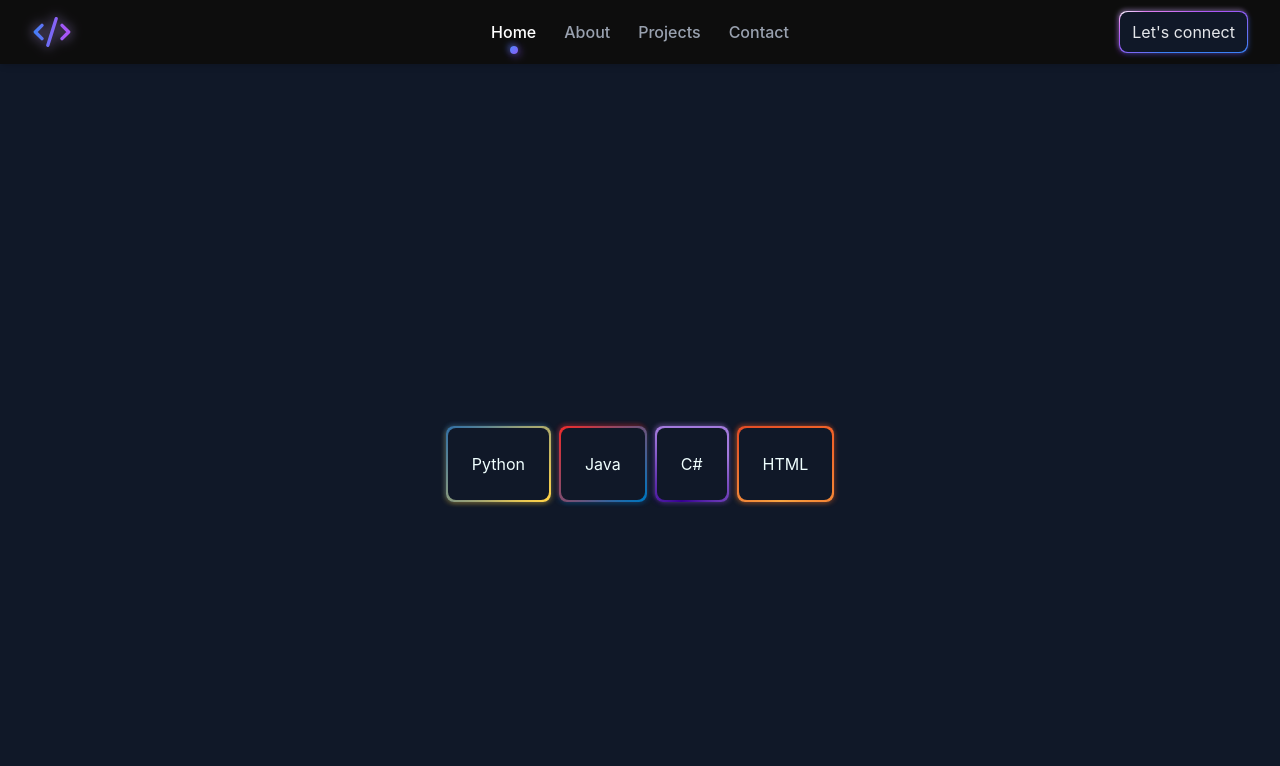
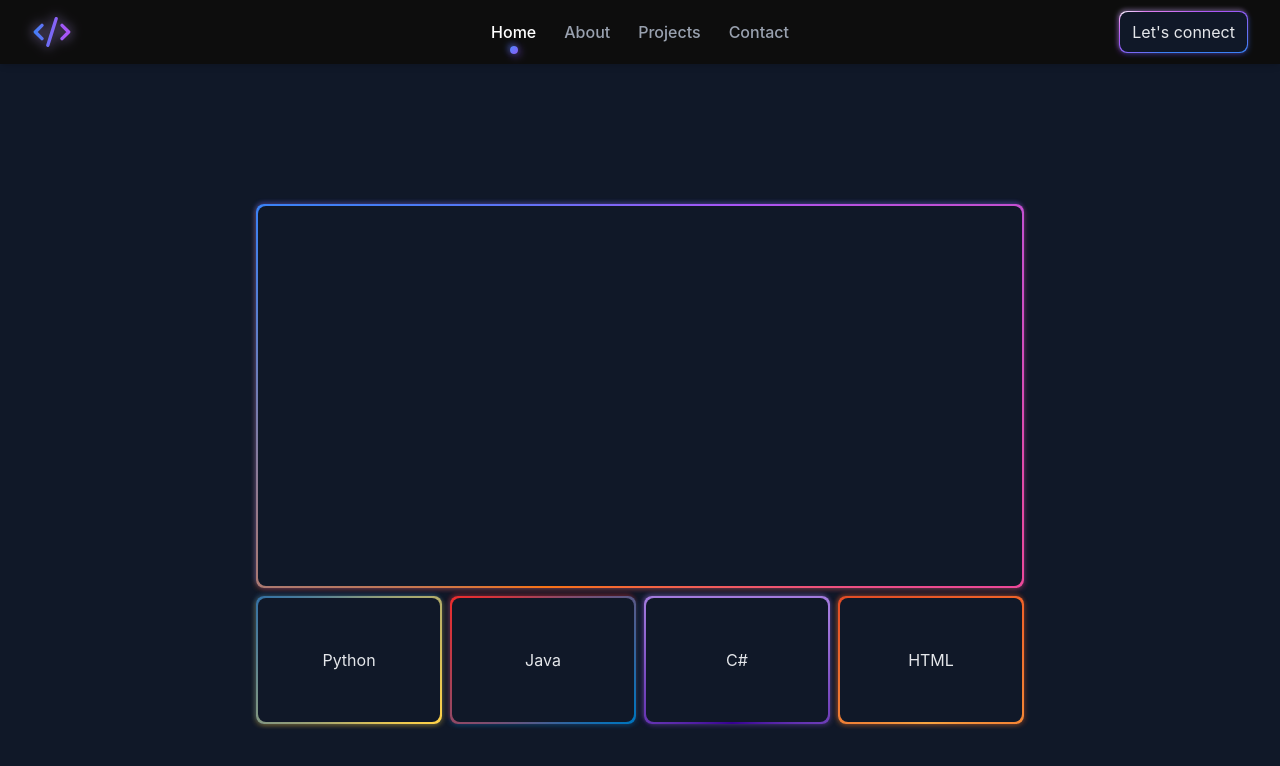
Before and after one commit to PeterKelemen2/cv-site, a Vue app: page / in a window 1280 px wide. Shown: the top 766 px of the page. Built offline with nearby package versions, Linux system fonts and the light colour scheme.

Commit message:
Improve on scaffolding

```diff
--- a/src/components/GradientBorderCard.vue
+++ b/src/components/GradientBorderCard.vue
@@ -75,7 +75,7 @@ const borderStyle = computed(() => ({
 
 <template>
   <div ref="borderEl" :style="borderStyle" class="gradient-border-card rounded-lg">
-    <div class="relative z-10 rounded-lg bg-gray-900">
+    <div class="relative z-10 h-full rounded-lg bg-gray-900">
       <slot />
     </div>
   </div>
--- a/src/views/HomeView.vue
+++ b/src/views/HomeView.vue
@@ -3,19 +3,46 @@ import GradientBorderCard from '@/components/GradientBorderCard.vue'
 </script>
 
 <template>
-  <div class="bg-gray-900 min-h-screen flex items-center justify-center gap-2">
-    <GradientBorderCard :border-width="2" :colors="['#3672a4', '#ffd248']">
-      <div class="p-6">Python</div>
-    </GradientBorderCard>
-    <GradientBorderCard :border-width="2" :colors="['#ea2d2e', '#0074bd']">
-      <div class="p-6">Java</div>
-    </GradientBorderCard>
-    <GradientBorderCard :border-width="2" :colors="['#a37add', '#a37add', '#360092']">
-      <div class="p-6">C#</div>
-    </GradientBorderCard>
-    <GradientBorderCard :border-width="2" :colors="['#e44d26', '#f16529', '#f7a541']">
-      <div class="p-6">HTML</div>
-    </GradientBorderCard>
+  <div class="bg-gray-900 min-h-screen flex items-center justify-center p-8">
+    <div class="flex flex-col gap-2 w-full max-w-3xl">
+      <GradientBorderCard
+        :border-width="2"
+        :colors="['#3b82f6', '#a855f7', '#ec4899', '#f97316']"
+        class="w-full h-96 max-h-96"
+      >
+        <div class="h-full p-6" />
+      </GradientBorderCard>
+      <div class="flex gap-2">
+        <GradientBorderCard
+          :border-width="2"
+          :colors="['#3672a4', '#ffd248']"
+          class="flex-1 h-32 max-h-32"
+        >
+          <div class="h-full p-6 flex items-center justify-center text-gray-200">Python</div>
+        </GradientBorderCard>
+        <GradientBorderCard
+          :border-width="2"
+          :colors="['#ea2d2e', '#0074bd']"
+          class="flex-1 h-32 max-h-32"
+        >
+          <div class="h-full p-6 flex items-center justify-center text-gray-200">Java</div>
+        </GradientBorderCard>
+        <GradientBorderCard
+          :border-width="2"
+          :colors="['#a37add', '#a37add', '#360092']"
+          class="flex-1 h-32 max-h-32"
+        >
+          <div class="h-full p-6 flex items-center justify-center text-gray-200">C#</div>
+        </GradientBorderCard>
+        <GradientBorderCard
+          :border-width="2"
+          :colors="['#e44d26', '#f16529', '#f7a541']"
+          class="flex-1 h-32 max-h-32"
+        >
+          <div class="h-full p-6 flex items-center justify-center text-gray-200">HTML</div>
+        </GradientBorderCard>
+      </div>
+    </div>
   </div>
 </template>
 
```
